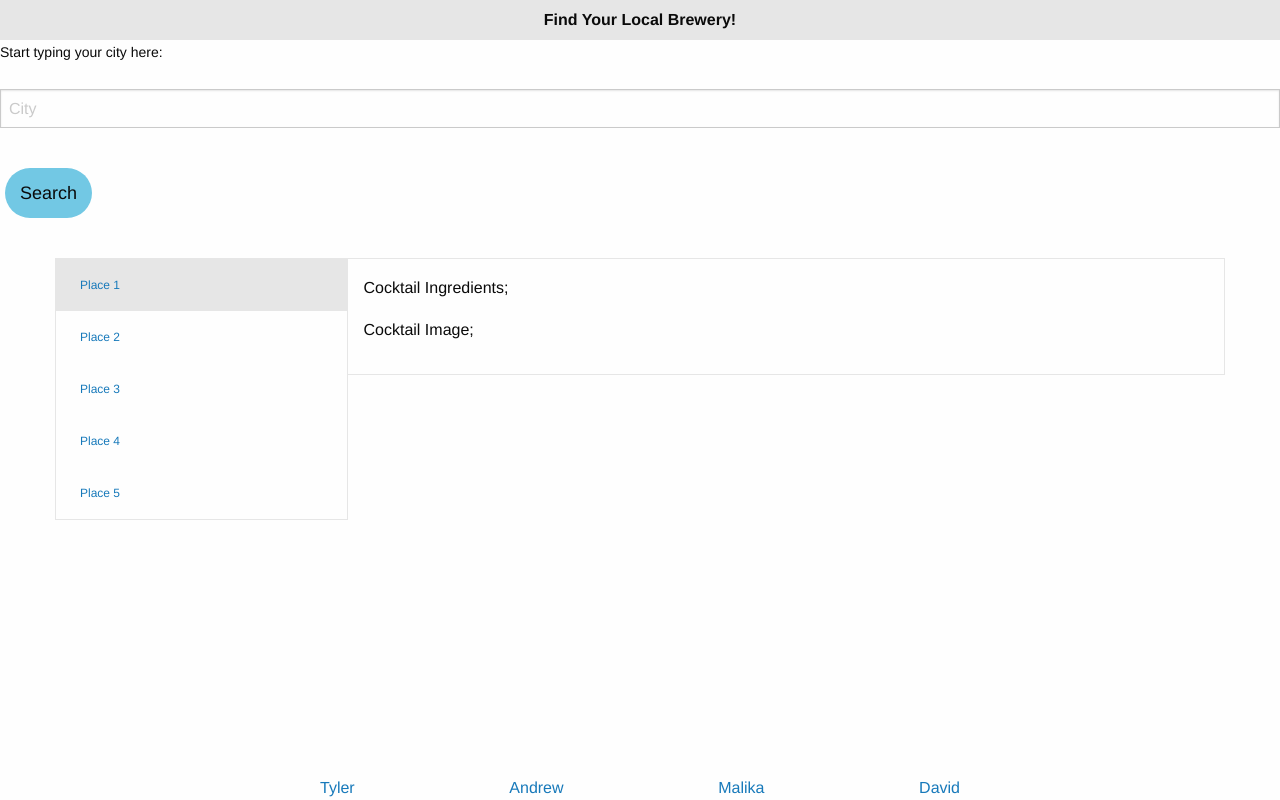
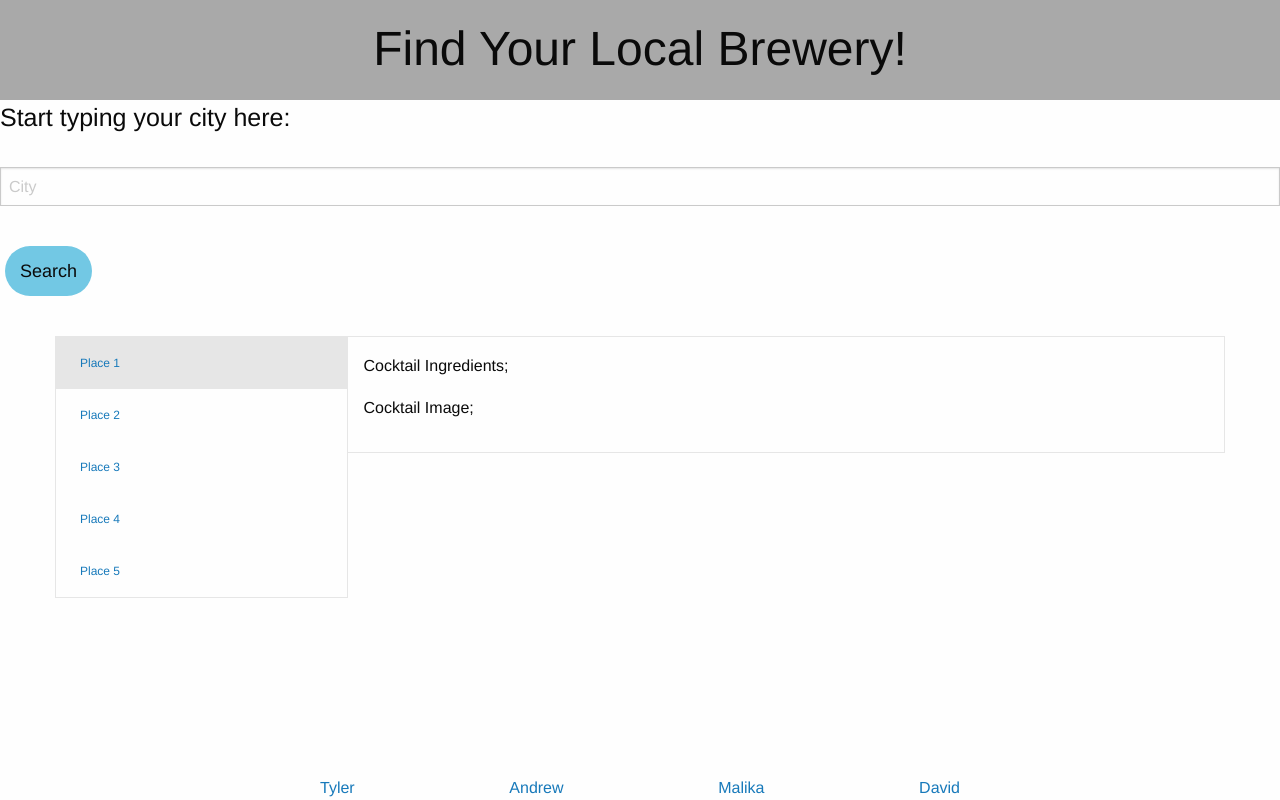
Before and after one commit to ajconnally93/Project-1---Local-Brewery-Finder, a plain HTML site: page index.html in a window 1280 px wide. Drawn offline with nearby package versions, Linux system fonts and the light colour scheme.

Commit message:
redid top of page

```diff
--- a/assets/style.css
+++ b/assets/style.css
@@ -4,9 +4,12 @@
     margin: 20;
 }
 
-.top-bar-left {
+.top-page {
     text-align: center;
     font-weight: bold;
+    background-color: darkgray;
+    height: 100px;
+    padding-top: 15px;
 }
 
 #submit {
--- a/index.html
+++ b/index.html
@@ -14,18 +14,12 @@
 <main>
   <div class="top-page">
 
-    <div class="top-bar">
-      <div class="top-bar-left">
-        Find Your Local Brewery!
-      </div>
-      <div class="top-bar-right">
-      </div>
-    </div>
+    <h1>Find Your Local Brewery!</h1>
 
   </div>
 
   <form id="cityForm">
-    <label for="cname">Start typing your city here:</label><br>
+    <label for="cname"><h4>Start typing your city here:</h4></label><br>
     <input type="text" id="cname" name="cname" placeholder="City"><br>
     <input type="submit" value="Search" id="submit">
   </form>
```
